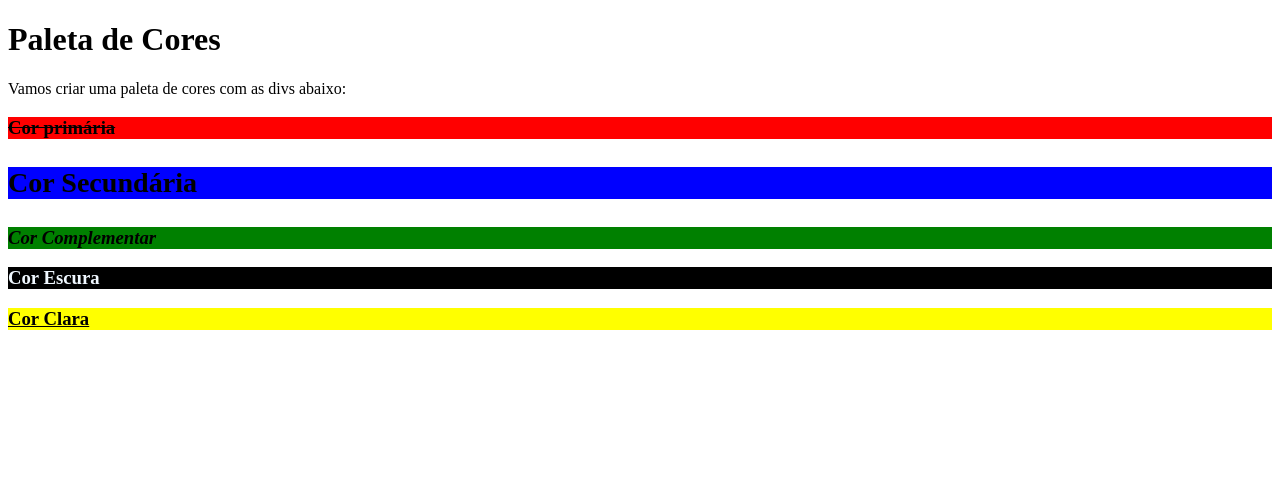
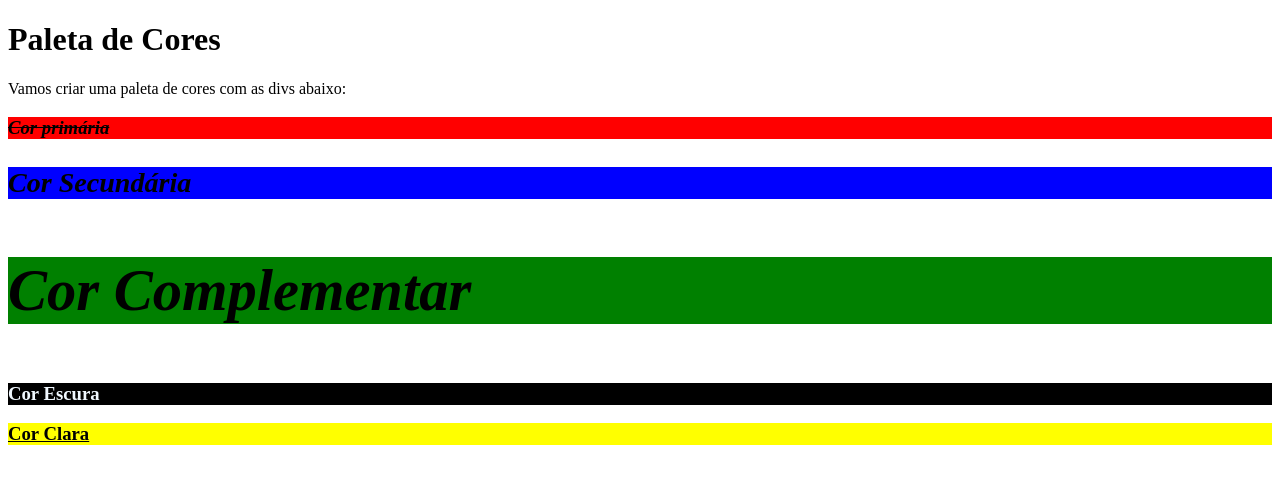
Before and after one commit to AndriosCorrea/trybe-exercises, a plain HTML site: page fundamentos/html-css/dia-3/exercicio4/index.html in a window 1280 px wide. Drawn offline with Linux system fonts and the light colour scheme.

Commit message:
altera stilo das fontes

```diff
--- a/fundamentos/html-css/dia-3/exercicio4/css/style.css
+++ b/fundamentos/html-css/dia-3/exercicio4/css/style.css
@@ -5,14 +5,17 @@ div:hover{
  div:nth-of-type(1) > h3{
     text-decoration: line-through;
     background-color: red;
+    font-style: italic;
  }
 div:nth-of-type(2){
     background-color: blue;
     font-size: x-large;
+    font-style: oblique;
 }
 div:nth-of-type(3){
     background-color:green;
-    font-style: oblique;
+   font-style: italic;
+    font-size: 50px;
 
 }
 div:nth-of-type(4){
```
